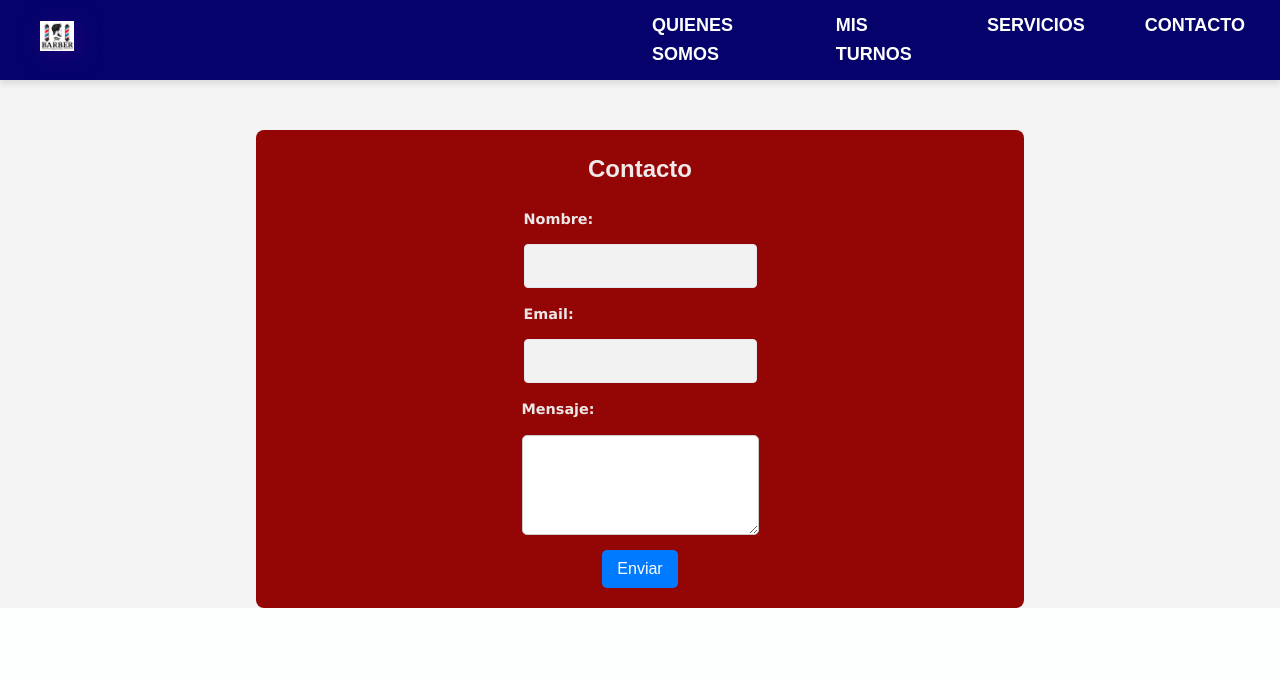
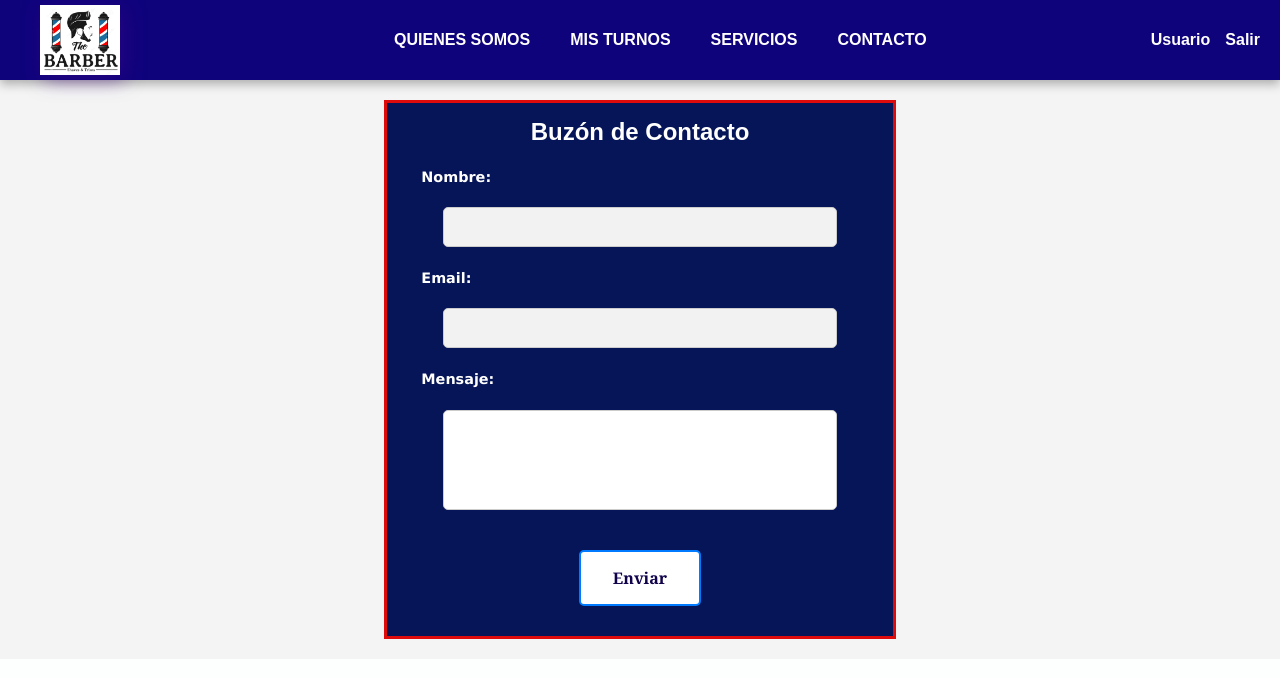
Before and after one commit to jocesman/theBarber, a React (Vite) app in the folder front/vite-project/: page /contacto in a window 1280 px wide. Shown: the top 678 px of the page. Built offline with nearby package versions, Linux system fonts and the light colour scheme.

Commit message:
01-03-25, 12.59 am

```diff
--- a/front/vite-project/src/components/Contacto.jsx
+++ b/front/vite-project/src/components/Contacto.jsx
@@ -1,5 +1,5 @@
 import { useState } from 'react';
-import '../css/Contacto.css';
+import '../css/Contactos.css';
 import Swal from 'sweetalert2';
 import axios from 'axios';
 
@@ -20,11 +20,10 @@ const Contacto = () => {
     const handleSubmit = async (e) => {
         e.preventDefault();
         try {
-            alert('Mensaje enviado a', formData.email);
             await axios.patch(`http://localhost:8080/contacto/${formData.email}`);
             Swal.fire({
                 title: "¡Datos Enviados!",
-                text: `Sus datos los recibimos exitosamente, y le hemos enviado una confirmación al correo electrónico: ${formData.email}`,
+                html: `Sus datos los recibimos exitosamente, y le hemos enviado una confirmación al correo electrónico: <strong>${formData.email}</strong>.<br><br>Si no aparece esta confirmación en su bandeja de entrada, revise su carpeta de spam.`,
                 icon: "success",
                 confirmButtonText: "Aceptar"
             });
@@ -32,7 +31,7 @@ const Contacto = () => {
         } catch (err) {
             Swal.fire({
                 title: "¡Alerta!",
-                text: `Su datos no pudieron ser enviados: ${err.message}`,
+                html: `Su datos no pudieron ser enviados:<br><br>${err.message}`,
                 icon: "error",
                 confirmButtonText: "Intentar de nuevo"
             });
@@ -41,7 +40,8 @@ const Contacto = () => {
 
     return (
         <div className="contacto-container">
-            <h2>Contacto</h2>
+            <div className="contacto-container2">
+            <h2>Buzón de Contacto</h2>
             <form onSubmit={handleSubmit} className="contacto-form">
                 <div className="form-group">
                     <label >Nombre:</label>
@@ -73,8 +73,9 @@ const Contacto = () => {
                         required
                     ></textarea>
                 </div>
-                <button type="submit" className="contacto-btn">Enviar</button>
+                <button type="submit" className="btn contacto-btn">Enviar</button>
             </form>
+            </div>
         </div>
     );
 };
--- a/front/vite-project/src/components/NavBar.jsx
+++ b/front/vite-project/src/components/NavBar.jsx
@@ -1,8 +1,10 @@
 import '../css/NavBar.css';
 import TheBarber from '../Images/TheBarber.png';
 import { Link } from 'react-router-dom';
+import { useNavigate } from 'react-router-dom';
 
 function NavBar() {
+  const navigate = useNavigate();
   return (
     <div className="navbar">
       <div className="imagenBarber">
@@ -14,6 +16,11 @@ function NavBar() {
         <Link className="link" to="/servicios">SERVICIOS</Link>
         <Link className="link" to="/contacto">CONTACTO</Link>
       </div>
+      <div className="credenciales">
+        <label>Usuario</label>
+        <label onClick={() => navigate('/')}>Salir</label>
+
+      </div>
     </div>
   );
 }
--- /dev/null
+++ b/front/vite-project/src/css/Contactos.css
@@ -0,0 +1,76 @@
+.contacto-form {
+    width: 90%;
+    display: flex;
+    flex-direction: column;
+    align-items: center; /* Alinea el formulario al centro */
+}
+
+.form-group {
+    display: flex;
+    flex-direction: column;
+    align-items: center; /* Alinea los elementos al centro del formulario */
+    width: 100%;
+    margin-bottom: 15px;
+}
+
+.form-group label {
+    width: 100%;
+    text-align: left; /* Alinea los labels con los inputs */
+    font-weight: bold;
+    color: white;
+    margin-bottom: 5px;
+}
+
+.contacto-form input,
+.contacto-form textarea {
+    width: 90%; /* Mantiene el ancho de los inputs alineados al contenedor padre */
+    padding: 10px;
+    border: 1px solid #ccc;
+    border-radius: 5px;
+    font-size: 16px;
+    margin: 5px 0;
+}
+
+.contacto-form textarea {
+    height: 100px;
+    resize: none;
+}
+
+.contacto-container {
+    display: flex;
+    flex-direction: column;
+    align-items: center;
+    justify-content: center;
+    font-family: 'Montserrat', sans-serif;
+}
+
+.contacto-container2 {
+    display: flex;
+    flex-direction: column;
+    align-items: center;
+    justify-content: center;
+    background-color: #061557;
+    border: 3px solid rgb(221, 11, 11);
+    width: 40%;
+    height: 80%;
+    margin: 20px;
+    padding: 10px;
+}
+
+.contacto-container2 h2 {
+    color: white;
+    padding-bottom: 15px;
+}
+
+.btn {
+    border: none;
+    color: rgb(17, 3, 75);
+    padding: 15px 32px;
+    margin: 20px;
+    cursor: pointer;
+    border-radius: 5px;
+    font-family: Georgia, 'Times New Roman', Times, serif;
+    font-weight: bolder;
+  }
+  .contacto-btn {background-color: white; border: 2px solid #007bff;}
+  .contacto-btn:hover {background: #045da7; color: white;}
--- a/front/vite-project/src/css/NavBar.css
+++ b/front/vite-project/src/css/NavBar.css
@@ -1,68 +1,59 @@
-/* Contenedor principal del navbar */
+/* Estilos para el Navbar */
 .navbar {
-    /*position: fixed;  Fija el navbar en la parte superior */
+    background-color: #0f037c; /* Azul oscuro */
+    background-image: linear-gradient(to right, #0f037c, #0f037c);
     position: sticky;
     top: 0;
     left: 0;
-    width: 100%; /* Ocupa todo el ancho */
-    height: 80px; /* Ajustado para una mejor apariencia */
-    background-color: #05036b; /* Color de fondo */
+    width: 100%;
+    height: 80px;
     display: flex;
-    align-items: center; /* Centra verticalmente */
-    padding: 0 20px; /* Espaciado a los lados */
-    box-shadow: 0px 4px 6px rgba(0, 0, 0, 0.1); /* Sombra para profundidad */
-    z-index: 1000; /* Se mantiene sobre otros elementos */
+    align-items: center;
+    justify-content: space-between;
+    padding: 0 20px;
+    box-shadow: 0 4px 10px rgba(0, 0, 0, 0.3);
+    z-index: 1000;
   }
 
-/* Contenedor del logo */
-
-
-/* Estilos para la imagen del logo */
-.imagenBarber img {
-    width: 12%; /*Ajusta el tamaño de la imagen */
-    height: auto; /* Mantiene la proporción */
-    border-radius: 15%; /*Bordes redondeados (opcional)*/
+  .imagenBarber {
+    display: flex;
+    align-items: center;
+    width: 150px; /* Ajuste de tamaño para evitar que la imagen desplace otros elementos */
   }
 
-/* Contenedor interno para los elementos */
-.navbar-content {
-    flex: 1; /* Ocupa todo el espacio restante */
-    display: flex;
-    justify-content: center; /* Centra horizontalmente los elementos */
-    gap: 30px; /* Espaciado entre elementos */
+  .imagenBarber img {
+    height: auto;
+    width: 80%;
   }
 
-/* Estilos para cada enlace */
-.link{
+  .navbar-content {
+    display: flex;
+    gap: 40px;
+  }
+
+  .link {
+    text-decoration: none;
     color: white;
-    font-size: 18px;
+    font-size: 16px;
     font-weight: bold;
-    cursor: pointer;
-    padding: 10px 15px;
-    transition: color 0.3s ease;
-    text-decoration: none;
+    transition: color 0.3s ease-in-out;
   }
 
   .link:hover {
-    color: #08f5fdf3; /*Cambia de color al pasar el mouse */
-    font-family: 'Roboto', sans-serif;
+    color: #f1c40f; /* Amarillo moderno */
+    transform: scale(1.1);
   }
 
-/* Responsividad: Ajustes para pantallas pequeñas */
-@media (max-width: 768px) {
-    .navbar {
-        flex-direction: column;
-        height: auto;
-        padding: 10px;
+  .credenciales {
+    display: flex;
+    gap: 15px;
+    color: white;
+    font-weight: bold;
+    cursor: pointer;
   }
 
-    .navbar-content {
-        flex-direction: column;
-        gap: 10px;
-        margin-top: 10px;
+  .credenciales label:hover {
+    color: #e74c3c; /* Rojo moderno */
+    transform: scale(1.1);
+    cursor: pointer;
   }
-
-    .imagenBarber img {
-        height: 30px;
-    }
-}
```
Lines whose indentation alone changed are shown as unchanged.
